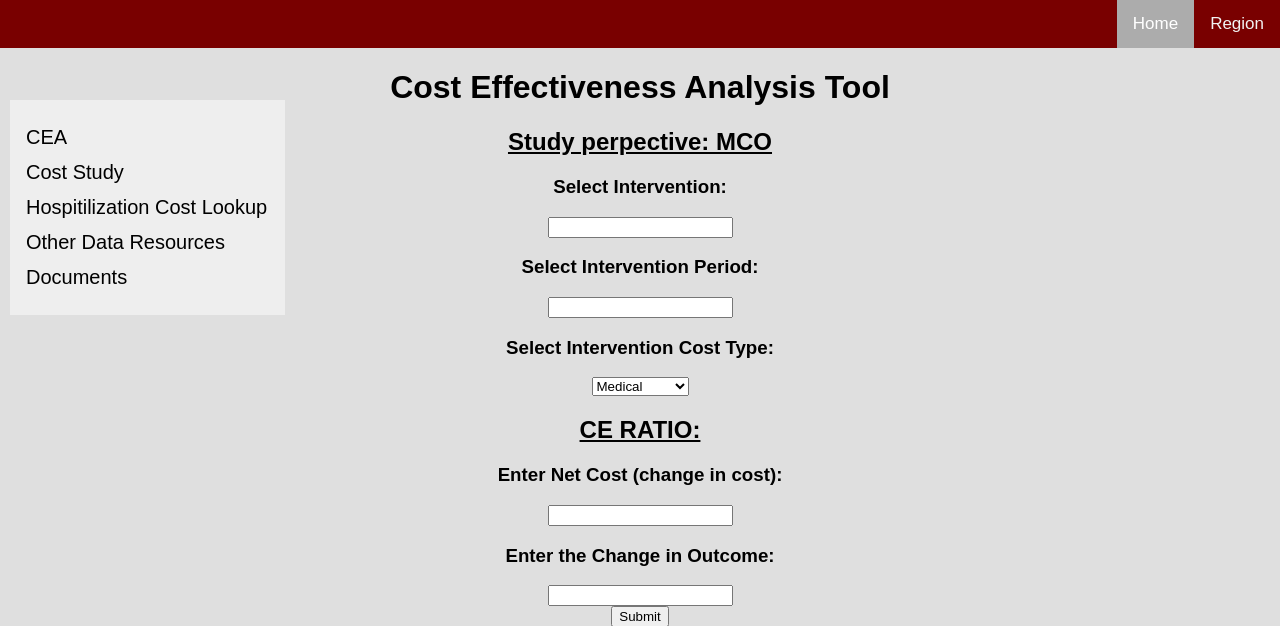
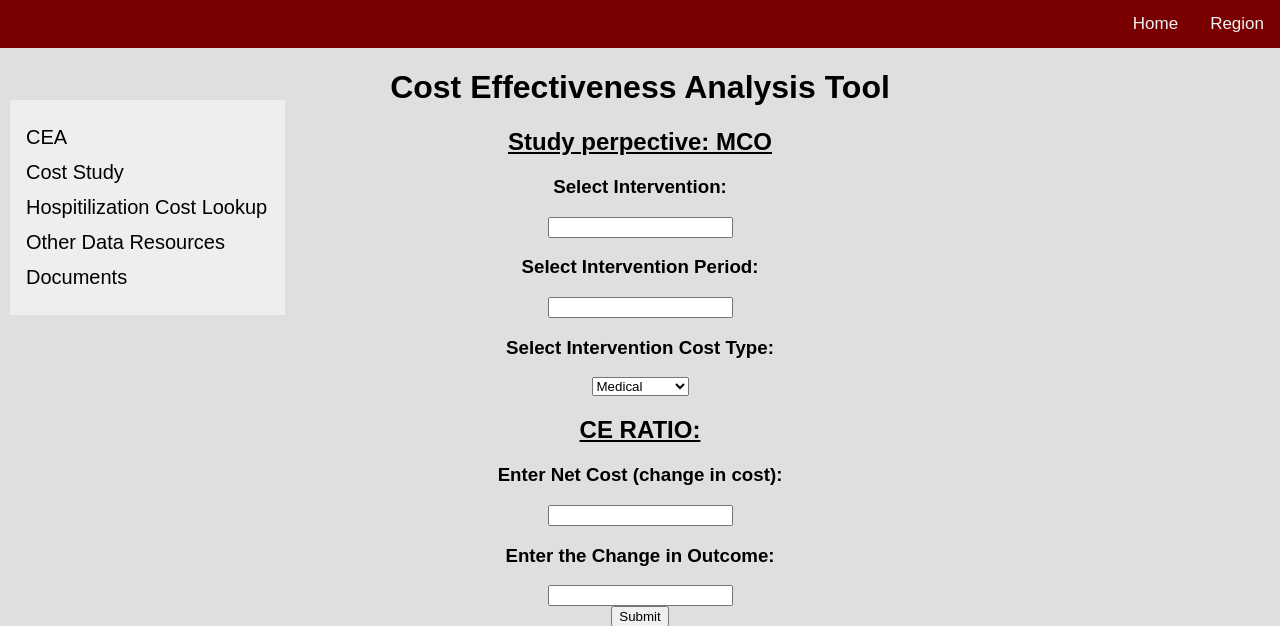
Before and after one commit to Hariharan2907/telemed_project, a Flask app: page / in a window 1280 px wide. Shown: the top 626 px of the page. Run offline with Flask 2, Linux system fonts and the light colour scheme; parts of the project's set-up code (start-up, migrations or seed data) failed here and were passed over.

Commit message:
Fixed Formatting

```diff
--- a/templates/index.html
+++ b/templates/index.html
@@ -11,17 +11,16 @@
     <body>
       <div class="topnav">
             <a href="#region">Region</a>
-            <a class="active" href="#home">Home</a>
+            <a href="home">Home</a>
         </div>
 
         <div class="sidenav">
             <a href="#about">CEA</a>
-            <button class="dropdown-btn">Cost Study
-                <i class="fa fa-caret-down"></i>
+            <button class="dropdown-btn">Cost Study<i class="fa fa-caret-down"></i>
               </button>
               <div class="dropdown-container">
                 <a href="#">Demographics</a>
-                <a href="#">Medical Cost</a>
+                <a href="medcost">Medical Cost</a>
                 <a href="#">Inpatient Care Cost</a>
                 <a href="#">ED Cost</a>
                 <a href="#">Outpatient Care Cost</a>
@@ -52,6 +51,7 @@
 
         <center><h1>Cost Effectiveness Analysis Tool </h1></center>
         <center><u><h2>Study perpective: MCO</h2></u></center>
+
         <p></p>
 
         <form method = "POST">
--- a/templates/result.html
+++ b/templates/result.html
@@ -10,7 +10,7 @@
     <body>
         <div class="topnav">
             <a href="#region">Region</a>
-            <a class="active" href="#home">Home</a>
+            <a href="home">Home</a>
           </div>
 
 
```
